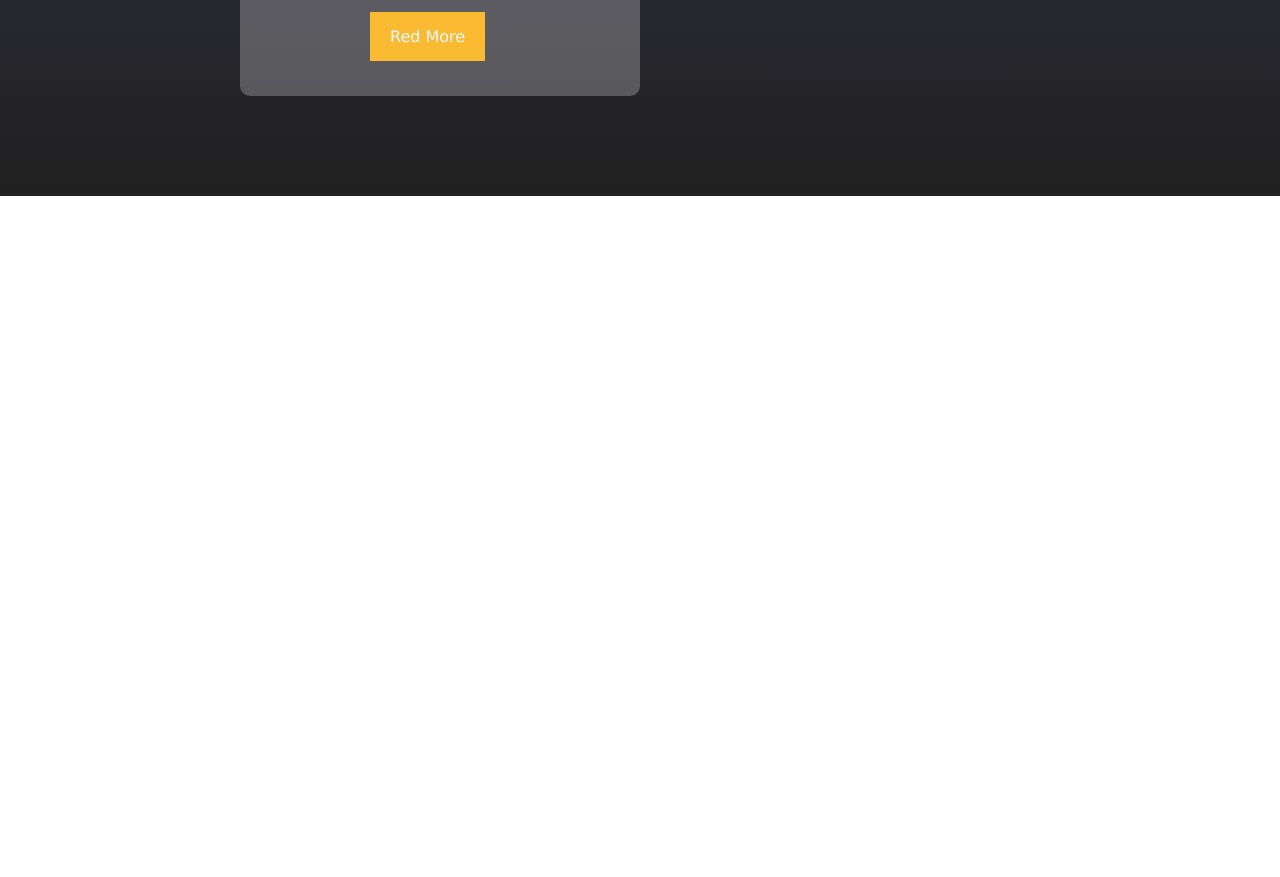
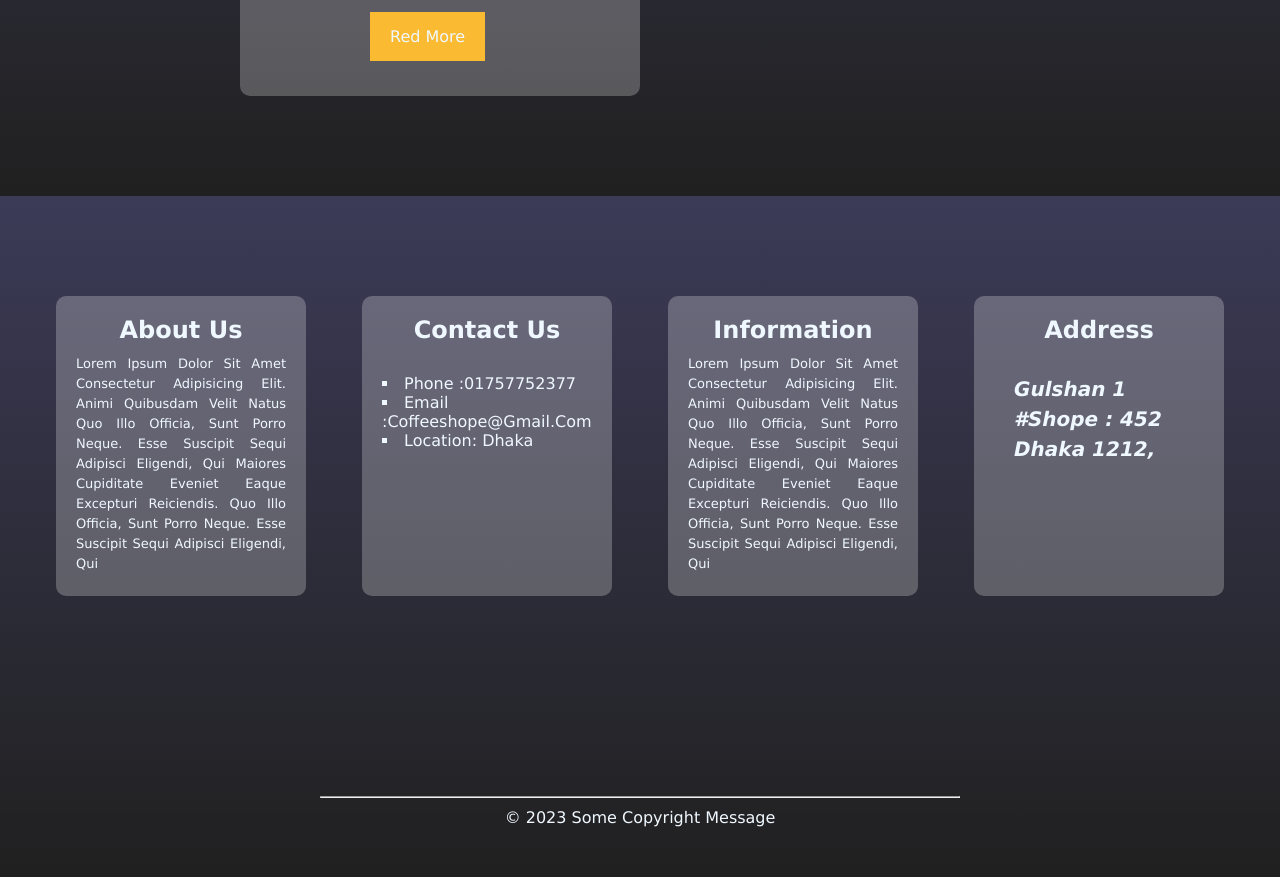
Before and after one commit to MdPiarulIslamAlif/Coffee-shope, a plain HTML site: page index.html in a window 1280 px wide. Shown: the part 2966-3843 px from the top of the page. Before the commit the page ends 3162 px from the top, so only its background shows below. Drawn offline with Linux system fonts and the light colour scheme.

Commit message:
added footer section

```diff
--- a/index.html
+++ b/index.html
@@ -181,10 +181,62 @@
                  </div>
               </article>
                <!-- this is the about us section end form here -->
-
-
-
           </section>
      </main>
+     <!-- start footer form the here -->
+     <footer>
+          <div class="mai-content">
+               <div class="footer-parents-content">
+                    <div class="footer-item">
+                         <h2 class="name footer-header">
+                              About Us
+                         </h2>
+                         <p class="primary-title">
+                              Lorem ipsum dolor sit amet consectetur adipisicing elit. Animi quibusdam velit natus quo illo officia, sunt porro neque. Esse suscipit sequi adipisci eligendi, qui maiores cupiditate eveniet eaque excepturi reiciendis.
+                              quo illo officia, sunt porro neque. Esse suscipit sequi adipisci eligendi, qui
+
+                         </p>
+                    </div>
+                    <div class="footer-item">
+                         <h2 class="name footer-header">
+                              Contact Us
+                         </h2>
+                        <div class="list-item">
+                         <li>Phone :01757752377</li>
+                         <li>Email :coffeeshope@gmail.com</li>
+                         <li>Location: Dhaka</li>
+                        </div>
+                    </div>
+                    <div class="footer-item">
+                         <h2 class="name footer-header">
+                              Information
+                         </h2>
+                         <p class="primary-title">
+                              Lorem ipsum dolor sit amet consectetur adipisicing elit. Animi quibusdam velit natus quo illo officia, sunt porro neque. Esse suscipit sequi adipisci eligendi, qui maiores cupiditate eveniet eaque excepturi reiciendis.
+                              quo illo officia, sunt porro neque. Esse suscipit sequi adipisci eligendi, qui
+
+                         </p>
+                    </div>
+                    <div class="footer-item">
+                         <h2 class="name footer-header">
+                              Address
+                         </h2>
+                         <address>
+                              <p class="primary-title">
+                                   Gulshan 1 <br>
+                                   #Shope : 452 <br>
+                                   Dhaka 1212,
+                              </p>
+                         </address>
+
+                    </div>
+               </div>
+               <div class="copy-right">
+                    <hr>
+                    <p>&copy; 2023 Some copyright message</p>
+               </div>
+          </div>
+     </footer>
+     <!-- end footer form the here -->
 </body>
 </html>
--- a/style.css
+++ b/style.css
@@ -324,4 +324,57 @@ input[type="text"]{
      background-color: none !important;
 }
 
-/* this is the about us section end form here */
+/* this is the about us section end form here
+88888888888888888888888888888888888888888888888888888888 */
+/* <!-- start footer form the here -->
+     <footer> */
+.mai-content{
+     background-image: linear-gradient(360deg, rgba(0, 0, 0, 0.875),rgba(2, 1, 38, 0.773)) ;
+}
+.footer-parents-content{
+    display: flex;
+    justify-content: space-evenly;
+    align-items: center;
+}
+.footer-item{
+     width: 250px;
+     height: 300px;
+     padding: 20px;
+     margin-top: 100px;
+     margin-bottom: 200px;
+     background-color: #ffffff3e;
+     border-radius: 10px;
+}
+.footer-item .footer-header{
+     text-align: center;
+     margin-bottom: 10px;
+
+}
+.footer-item .primary-title{
+     margin-top: 10px;
+     text-align: justify;
+}
+.list-item{
+     list-style-type: square;
+     margin-top: 30px;
+}
+address .primary-title{
+     padding-top: 20px;
+     padding-left: 20px;
+     font-size: 20px;
+     line-height: 30px;
+     font-weight: 700;
+}
+
+.copy-right{
+     text-align: center;
+     padding-bottom: 50px;
+}
+.copy-right hr{
+     width: 50%;
+     margin-left: 25%;
+     margin-bottom: 10px;
+     color: #faba32;
+}
+     /* <!-- end footer form the here -->
+     <footer> */
```
